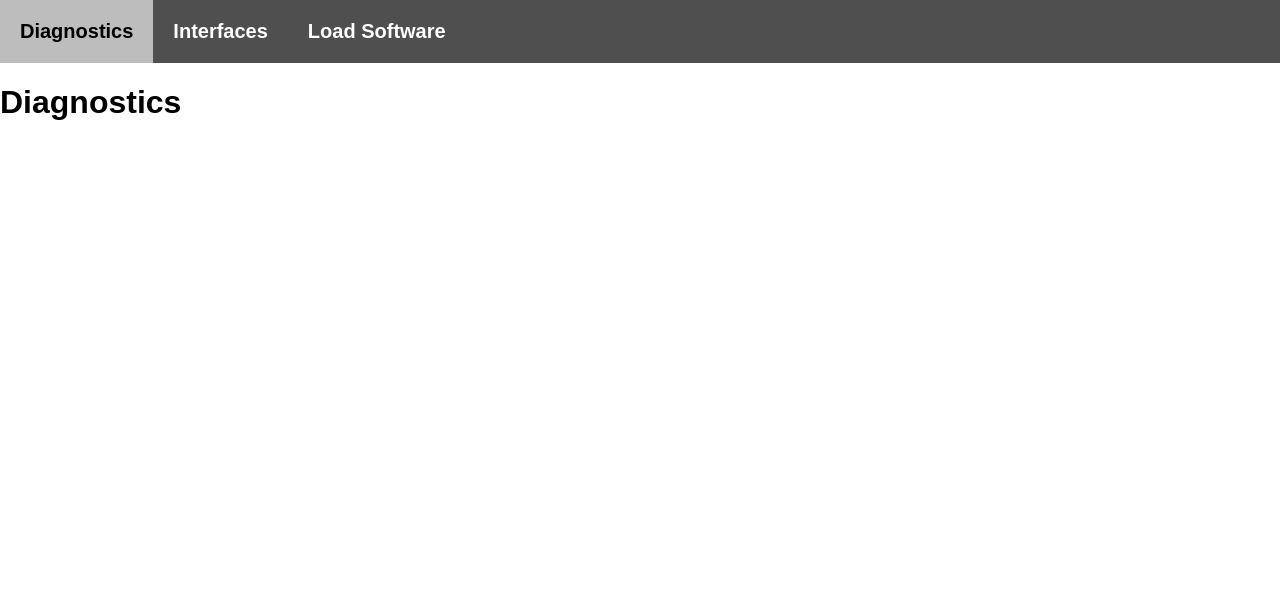
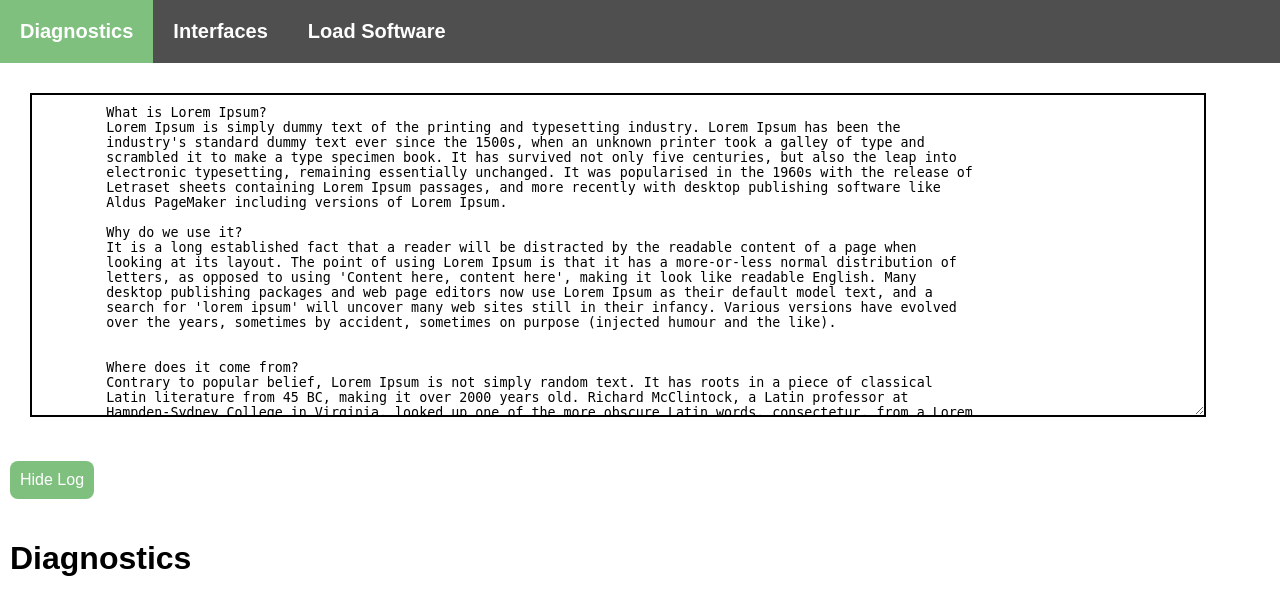
Before and after one commit to ConnorDiddy/ig_web, a Flask app: page / in a window 1280 px wide. Shown: the top 615 px of the page. Run offline with Flask 3, Linux system fonts and the light colour scheme.

Commit message:
awesome stuff...

```diff
--- a/main.py
+++ b/main.py
@@ -1,9 +1,15 @@
 from flask import Flask, render_template, request
+#from flask_socketio import SocketIO
 import subprocess
+import os
+import time
 
 # Set up the server
 app = Flask(__name__)
 
+# Create 'uploads' folder if doesn't exist
+if not os.path.exists('uploads'):
+    os.makedirs('uploads')
 
 # Specify the folder where uploaded files will be saved
 UPLOAD_FOLDER = 'uploads'
@@ -18,9 +24,15 @@ def send_ymodem(com_port, file):
     command = f"sy.exe {com_port} {save_path}"
     print("Command:", command)
 
+    # simulate ymodem file send
+    #time.sleep(5)
+
     result = subprocess.run(command, shell=True, capture_output=True, text=True)
 
     print(result.stdout)
+
+    #TODO - check for errors
+    return True
 
 @app.route("/")
 def hello_world():
@@ -34,8 +46,11 @@ def flash():
 
     com_port = request.form["comPort"]
 
-    send_ymodem(com_port, uploaded_file)
-    return "index.html"
+    result = send_ymodem(com_port, uploaded_file)
+    if result:
+        return "File sent successfully", 200
+    else:
+        return "Error sending file", 500
 
 # Run the server
 app.run(debug=True)
--- a/static/css/style.css
+++ b/static/css/style.css
@@ -23,7 +23,76 @@ body {
 }
 
 .nav-btn:hover {
-    background-color: rgb(189, 189, 189);
-    color: black;
+    background-color: #7fc07f;
     cursor: pointer;
 }
+
+.hidden.maindiv {
+    padding: 10px;
+}
+
+#log {
+    height: 300px;
+    width: 90vw;
+    overflow-y: auto;
+    border: 2px solid black;
+    padding: 10px;
+    margin: 30px;
+}
+
+#loading-container {
+    display: none;
+    flex-direction: column;
+    position: fixed;
+    top: 0;
+    left: 0;
+    width: 100%;
+    height: 100%;
+    background: rgba(255, 255, 255, 0.8);
+    justify-content: center; /* Center horizontally */
+    align-items: center; /* Center vertically */
+    z-index: 1000;
+}
+
+.spinner {
+    border: 4px solid rgba(0, 0, 0, 0.1);
+    border-top: 4px solid #3498db;
+    border-radius: 50%;
+    width: 40px;
+    height: 40px;
+    animation: spin 1s linear infinite;
+}
+
+@keyframes spin {
+    0% { transform: rotate(0deg); }
+    100% { transform: rotate(360deg); }
+}
+
+#notification {
+    display: none;
+    flex-direction: column;
+    position: fixed;
+    top: 0;
+    left: 0;
+    width: 100%;
+    height: 100%;
+    background: rgba(255, 255, 255, 0.8);
+    justify-content: center; /* Center horizontally */
+    align-items: center; /* Center vertically */
+    z-index: 1000;
+}
+
+button {
+    margin: 10px;
+    padding: 10px;
+    font-size: 16px;
+    background-color: #7fc07f;
+    color: white;
+    border: none;
+    border-radius: 8px;
+}
+
+button:hover {
+    cursor: pointer;
+    background-color: #639663;
+}
--- a/static/js/app.js
+++ b/static/js/app.js
@@ -1,84 +1,153 @@
+// Load the page and set up event listeners
+var diagnosticDiv = document.getElementById("diagnostics-div");
+var interfacesDiv = document.getElementById("interfaces-div");
+var loadSoftwareDiv = document.getElementById("load-software-div");
+
+var diagnosticButton = document.getElementById("diagnostics-nav-button");
+var interfacesButton = document.getElementById("interfaces-nav-button");
+var loadSoftwareButton = document.getElementById("load-software-nav-button");
+
+var hideLogButton = document.getElementById("hide-log-button");
+var showLogButton = document.getElementById("show-log-button");
 
 function loadPage() {
-  var diagnosticDiv = document.getElementById('diagnostics-div');
-  var interfacesDiv = document.getElementById('interfaces-div');
-  var loadSoftwareDiv = document.getElementById('load-software-div');
 
-  diagnosticDiv.style.display = 'block';
-
-  var diagnosticButton = document.getElementById('diagnostics-nav-button');
-  var interfacesButton = document.getElementById('interfaces-nav-button');
-  var loadSoftwareButton = document.getElementById('load-software-nav-button');
-
-  diagnosticButton.onclick = function() {
-    diagnosticDiv.style.display = 'block';
-    interfacesDiv.style.display = 'none';
-    loadSoftwareDiv.style.display = 'none';
-  }
-
-  interfacesButton.onclick = function() {
-    diagnosticDiv.style.display = 'none';
-    interfacesDiv.style.display = 'block';
-    loadSoftwareDiv.style.display = 'none';
-  }
-
-  loadSoftwareButton.onclick = function() {
-    diagnosticDiv.style.display = 'none';
-    interfacesDiv.style.display = 'none';
-    loadSoftwareDiv.style.display = 'block';
-  }
-
+  showLog();
+  showDiagnosticsPage();
   populateCOMPorts();
 }
 
+function showDiagnosticsPage() {
+  diagnosticDiv.style.display = "block";
+  interfacesDiv.style.display = "none";
+  loadSoftwareDiv.style.display = "none";
+  clearAllButtons();
+  diagnosticButton.style.backgroundColor = "#7fc07f";
+}
 
-var button = document.getElementById('flashButton');
-button.onclick = async function() {
+function showInterfacesPage() {
+  diagnosticDiv.style.display = "none";
+  interfacesDiv.style.display = "block";
+  loadSoftwareDiv.style.display = "none";
+  clearAllButtons();
+  interfacesButton.style.backgroundColor = "#7fc07f";
+}
 
-  populateCOMPorts().then((port) => {
-    console.log("Port received", port);
-    port = "COM7"
+function showLoadSoftwarePage() {
+  diagnosticDiv.style.display = "none";
+  interfacesDiv.style.display = "none";
+  loadSoftwareDiv.style.display = "block";
+  clearAllButtons();
+  loadSoftwareButton.style.backgroundColor = "#7fc07f";
+}
+
+function clearAllButtons() {
+  var diagnosticButton = document.getElementById("diagnostics-nav-button");
+  var interfacesButton = document.getElementById("interfaces-nav-button");
+  var loadSoftwareButton = document.getElementById("load-software-nav-button");
+
+  diagnosticButton.style.backgroundColor = "rgb(79, 79, 79)";
+  interfacesButton.style.backgroundColor = "rgb(79, 79, 79)";
+  loadSoftwareButton.style.backgroundColor = "rgb(79, 79, 79)";
+}
+
+async function sendFileYmodem() {
+
+  // Get the selected COM port
+  port = document.getElementById("comPort").value;
+  console.log("Port selected", port);
+
+  port = "COM7";
   if (!port) {
-      alert('No COM port selected');
+    alert("No COM port selected");
     return;
   } else {
-      file = document.getElementById('binaryForUpload').files[0];
+    file = document.getElementById("binaryForUpload").files[0];
     console.log("file", file);
     if (!file) {
-        alert('No file selected');
+      alert("No file selected");
       return;
     }
   }
   const formData = new FormData();
-    formData.append('binaryForUpload', file);
-    formData.append('comPort', port);
+  formData.append("binaryForUpload", file);
+  formData.append("comPort", port);
 
-    fetch('/flash', {
-      method: 'POST',
-      body: formData
-    })
+  showLoadingSpinner();
+  await fetch("/flash", {
+    method: "POST",
+    body: formData,
+  }).then((response) => {
+    hideLoadingSpinner();
+    console.log("Response", response);
+    if (response.status === 200) {
+      showNotification("File uploaded successfully.");
+    } else {
+      showNotification("Error uploading file.");
+    }
+  });
+};
 
-  });
+function showLoadingSpinner() {
+  var loadingSpinner = document.getElementById("loading-container");
+  loadingSpinner.style.display = "flex";
+}
+
+function hideLoadingSpinner() {
+  var loadingSpinner = document.getElementById("loading-container");
+  loadingSpinner.style.display = "none";
+}
+
+function showNotification(message) {
+  var notificationDiv = document.getElementById("notification");
+  notificationDiv.style.display = "flex";
+
+  var notificationText = document.getElementById("notification-text");
+  notificationText.innerHTML = message;
+}
+
+function hideNotification() {
+  var notificationDiv = document.getElementById("notification");
+  notificationDiv.style.display = "none";
+
+  var notificationText = document.getElementById("notification-text");
+  notificationText.innerHTML = "";
+}
+
+function hideLog() {
+  hideLogButton.style.display = "none";
+  showLogButton.style.display = "block";
+
+  var logDiv = document.getElementById("log-div");
+  logDiv.style.display = "none";
+}
+
+function showLog() {
+  showLogButton.style.display = "none";
+  hideLogButton.style.display = "block";
+
+  var logDiv = document.getElementById("log-div");
+  logDiv.style.display = "block";
 }
 
 async function populateCOMPorts() {
   try {
     const ports = await navigator.serial.getPorts();
     console.log("Ports", ports);
-      const comPortDropdown = document.getElementById('comPort');
+    const comPortDropdown = document.getElementById("comPort");
 
     // Clear existing options
-      comPortDropdown.innerHTML = '';
+    comPortDropdown.innerHTML = "";
 
     // Add each port as an option
-      ports.forEach(port => {
-          const option = document.createElement('option');
+    ports.forEach((port) => {
+      const option = document.createElement("option");
       option.value = port.deviceName;
       option.text = port.deviceName;
       comPortDropdown.appendChild(option);
     });
   } catch (error) {
-      console.error('Error getting COM ports:', error);
+    console.error("Error getting COM ports:", error);
   }
 }
 
--- a/templates/index.html
+++ b/templates/index.html
@@ -1,37 +1,84 @@
 <!DOCTYPE html>
 <html>
-
   <head>
     <title>IG Web</title>
-    <link rel="stylesheet" href="{{ url_for('static', filename='css/style.css') }}">
+    <link
+      rel="stylesheet"
+      href="{{ url_for('static', filename='css/style.css') }}"
+    />
   </head>
 
   <body>
     <div id="navbar">
-        <h1 id="diagnostics-nav-button" class="nav-btn">Diagnostics</h1>
-        <h1 id="interfaces-nav-button" class="nav-btn">Interfaces</h1>
-        <h1 id="load-software-nav-button" class="nav-btn">Load Software</h1>
+      <h1 id="diagnostics-nav-button" class="nav-btn" onclick="showDiagnosticsPage()">Diagnostics</h1>
+      <h1 id="interfaces-nav-button" class="nav-btn" onclick="showInterfacesPage()">Interfaces</h1>
+      <h1 id="load-software-nav-button" class="nav-btn" onclick="showLoadSoftwarePage()">Load Software</h1>
     </div>
 
-    <div id="diagnostics-div" class="hidden">
+    <div id="log-div" class="maindiv">
+      <textarea id="log">
+        What is Lorem Ipsum?
+        Lorem Ipsum is simply dummy text of the printing and typesetting industry. Lorem Ipsum has been the
+        industry's standard dummy text ever since the 1500s, when an unknown printer took a galley of type and
+        scrambled it to make a type specimen book. It has survived not only five centuries, but also the leap into
+        electronic typesetting, remaining essentially unchanged. It was popularised in the 1960s with the release of
+        Letraset sheets containing Lorem Ipsum passages, and more recently with desktop publishing software like
+        Aldus PageMaker including versions of Lorem Ipsum.
+
+        Why do we use it?
+        It is a long established fact that a reader will be distracted by the readable content of a page when
+        looking at its layout. The point of using Lorem Ipsum is that it has a more-or-less normal distribution of
+        letters, as opposed to using 'Content here, content here', making it look like readable English. Many
+        desktop publishing packages and web page editors now use Lorem Ipsum as their default model text, and a
+        search for 'lorem ipsum' will uncover many web sites still in their infancy. Various versions have evolved
+        over the years, sometimes by accident, sometimes on purpose (injected humour and the like).
+
+
+        Where does it come from?
+        Contrary to popular belief, Lorem Ipsum is not simply random text. It has roots in a piece of classical
+        Latin literature from 45 BC, making it over 2000 years old. Richard McClintock, a Latin professor at
+        Hampden-Sydney College in Virginia, looked up one of the more obscure Latin words, consectetur, from a Lorem
+        Ipsum passage, and going through the cites of the word in classical literature, discovered the undoubtable
+        source. Lorem Ipsum comes from sections 1.10.32 and 1.10.33 of "de Finibus Bonorum et Malorum" (The Extremes
+        of Good and Evil) by Cicero, written in 45 BC. This book is a treatise on the theory of ethics, very popular
+        during the Renaissance. The first line of Lorem Ipsum, "Lorem ipsum dolor sit amet..", comes from a line in
+        section 1.10.32.
+        </textarea
+      >
+    </div>
+
+    <div id="loading-container">
+        <h2>Loading software...</h2>
+        <div class="spinner"></div>
+    </div>
+
+    <div id="notification">
+      <p id="notification-text"></p>
+      <button id="close-notification-button" onclick="hideNotification()">Close</button>
+    </div>
+
+    <button id="hide-log-button" onclick="hideLog()">Hide Log</button>
+    <button id="show-log-button" onclick="showLog()">Show Log</button>
+
+    <div id="diagnostics-div" class="hidden maindiv">
       <h1>Diagnostics</h1>
     </div>
 
-    <div id="interfaces-div" class="hidden">
+    <div id="interfaces-div" class="hidden maindiv">
       <h1>Interfaces</h1>
     </div>
 
-    <div id="load-software-div" class="hidden">
+    <div id="load-software-div" class="hidden maindiv">
       <h1>Load Software</h1>
 
       <!-- Add a dropdown menu to select COM port -->
       <label for="comPort">Select COM Port:</label>
-        <select id="comPort" name="comPort"></select> <br>
-        <input id="binaryForUpload" type="file">
-        <button id="flashButton">Flash</button>
+      <select id="comPort" name="comPort"></select>
+      <br />
+      <input id="binaryForUpload" type="file" />
+      <button id="flashButton" onclick="sendFileYmodem()">Flash</button>
     </div>
 
     <script src="{{ url_for('static', filename='js/app.js') }}"></script>
   </body>
-
 </html>
```
Also changed, not shown: README.md (added), uploads/exam-julia-power-four-b.jpg (deleted), 3 other files. Lines whose indentation alone changed are shown as unchanged.
